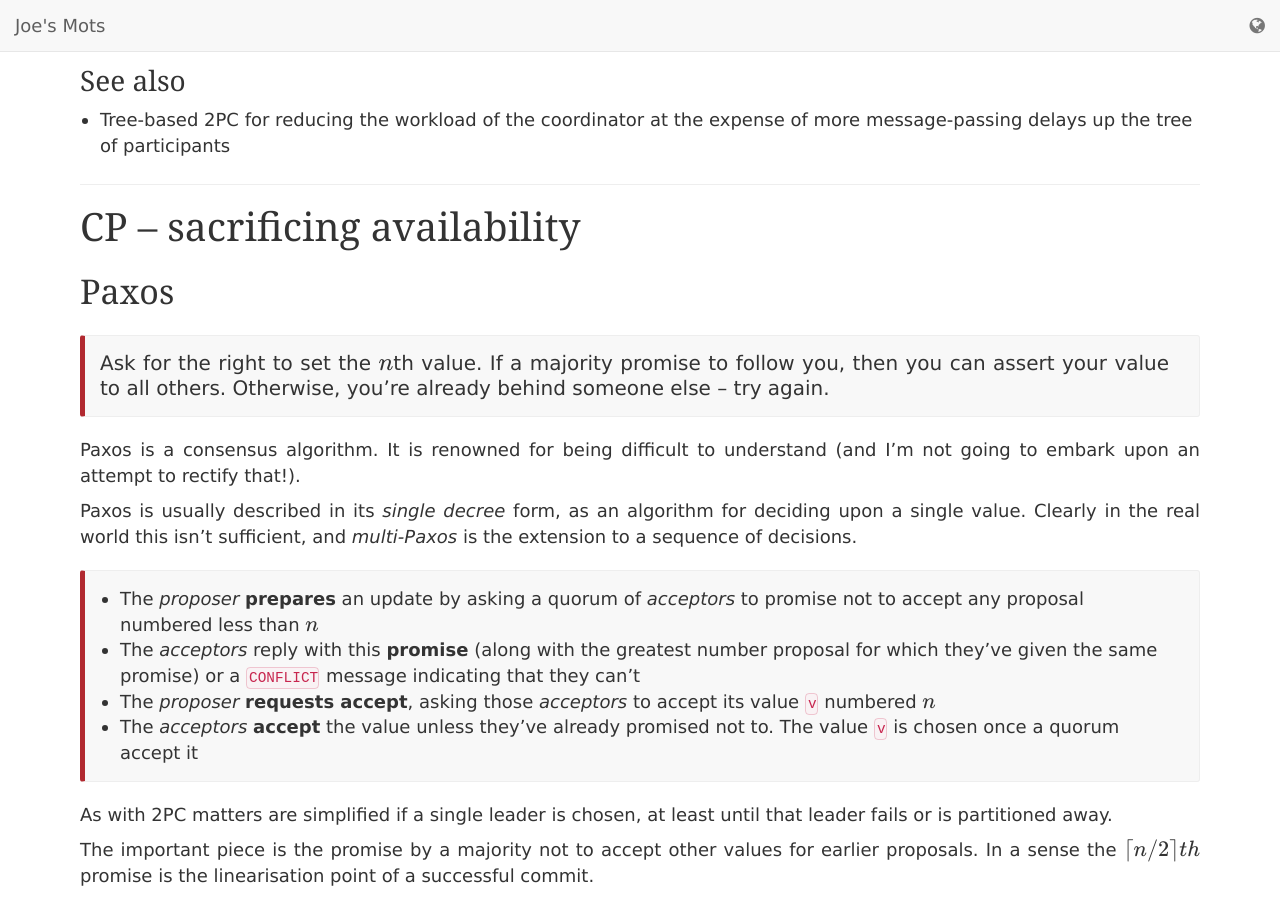
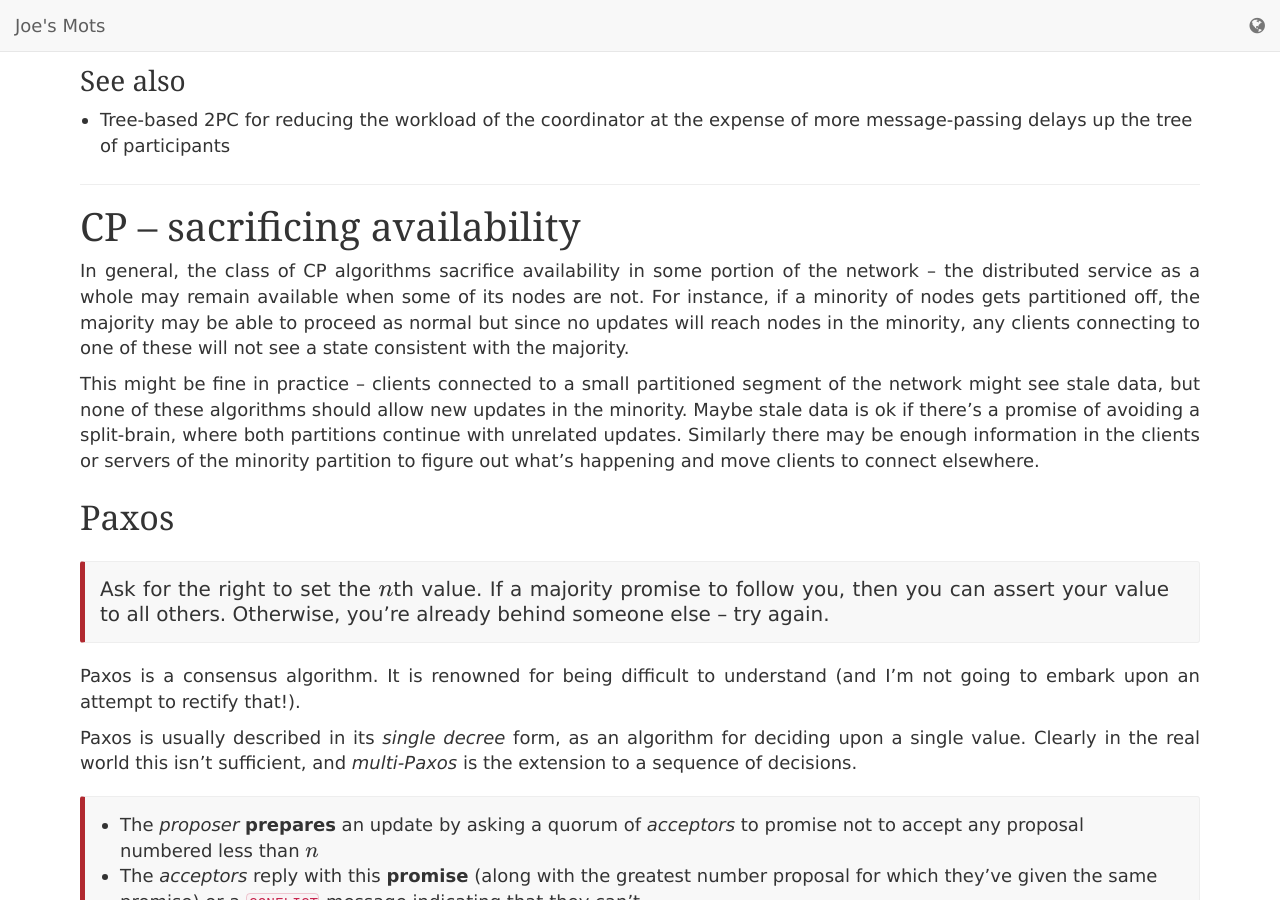
Before and after one commit to joekearney/joekearney.github.io, a Jekyll site: the page built from _posts/2015-01-12-distrib-protocols.md, in a window 1280 px wide and 900 px high, scrolled down 2462 px. Built offline with Jekyll 4.4.1, drawn with Linux system fonts in a browser that asks for light colours; some web fonts are replaced; formulas are drawn with MathJax 3.

Commit message:
fix strava link for run club post

```diff
--- a/_posts/2015-01-12-distrib-protocols.md
+++ b/_posts/2015-01-12-distrib-protocols.md
@@ -101,6 +101,10 @@ In summary, it is possible to extend 2PC to be tolerant to some degree to networ
 
 # CP -- sacrificing availability
 
+In general, the class of CP algorithms sacrifice availability in some portion of the network -- the distributed service as a whole may remain available when some of its nodes are not. For instance, if a minority of nodes gets partitioned off, the majority may be able to proceed as normal but since no updates will reach nodes in the minority, any clients connecting to one of these will not see a state consistent with the majority.
+
+This might be fine in practice -- clients connected to a small partitioned segment of the network might see stale data, but none of these algorithms should allow new updates in the minority. Maybe stale data is ok if there's a promise of avoiding a split-brain, where both partitions continue with unrelated updates. Similarly there may be enough information in the clients or servers of the minority partition to figure out what's happening and move clients to connect elsewhere.
+
 ## Paxos
 
 > Ask for the right to set the \\(n\\)th value. If a majority promise to follow you, then you can assert your value to all others. Otherwise, you're already behind someone else -- try again.
```
Also changed, not shown: other parts of _posts/2015-01-12-distrib-protocols.md (+2 -0 lines), _posts/2015-04-01-dear-run-club.md (+1 -1 lines).
